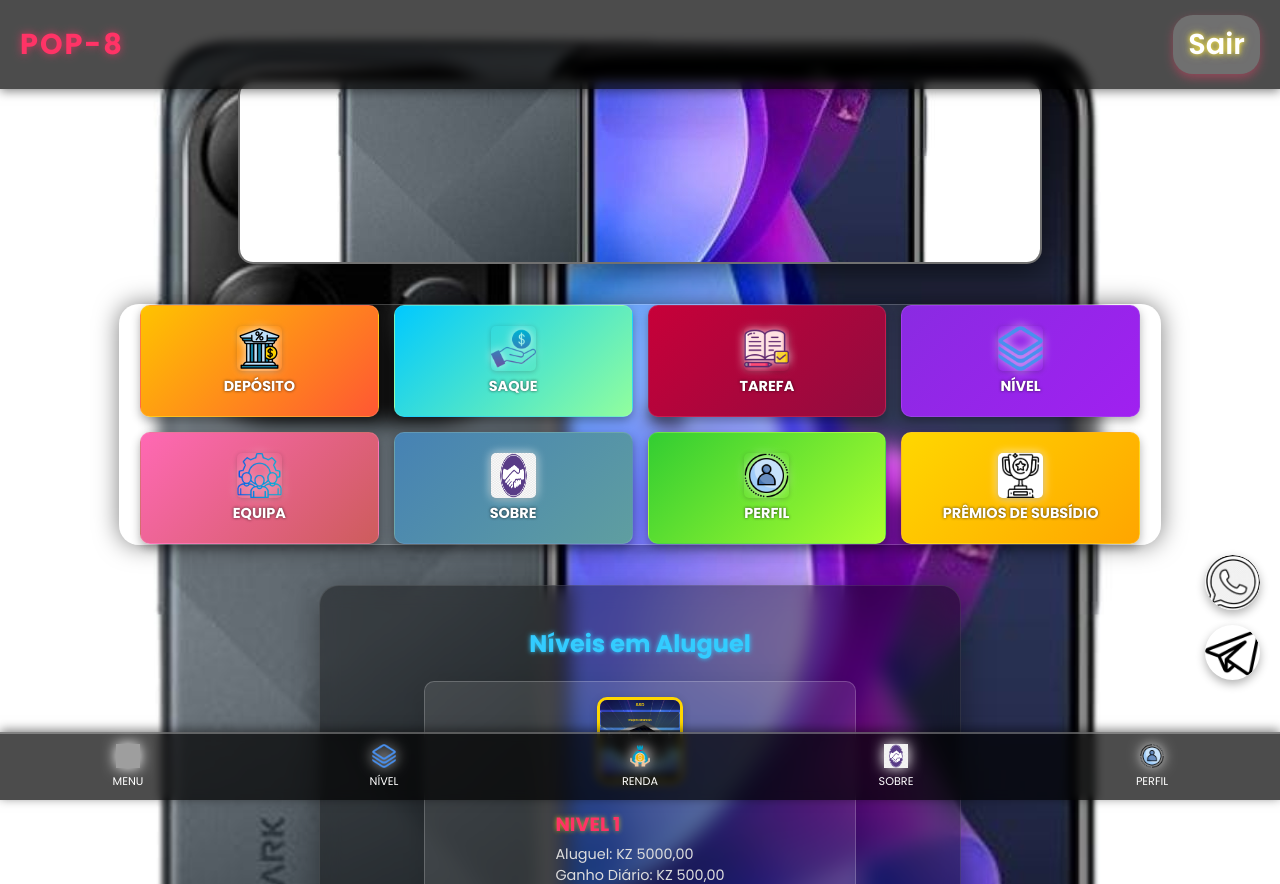
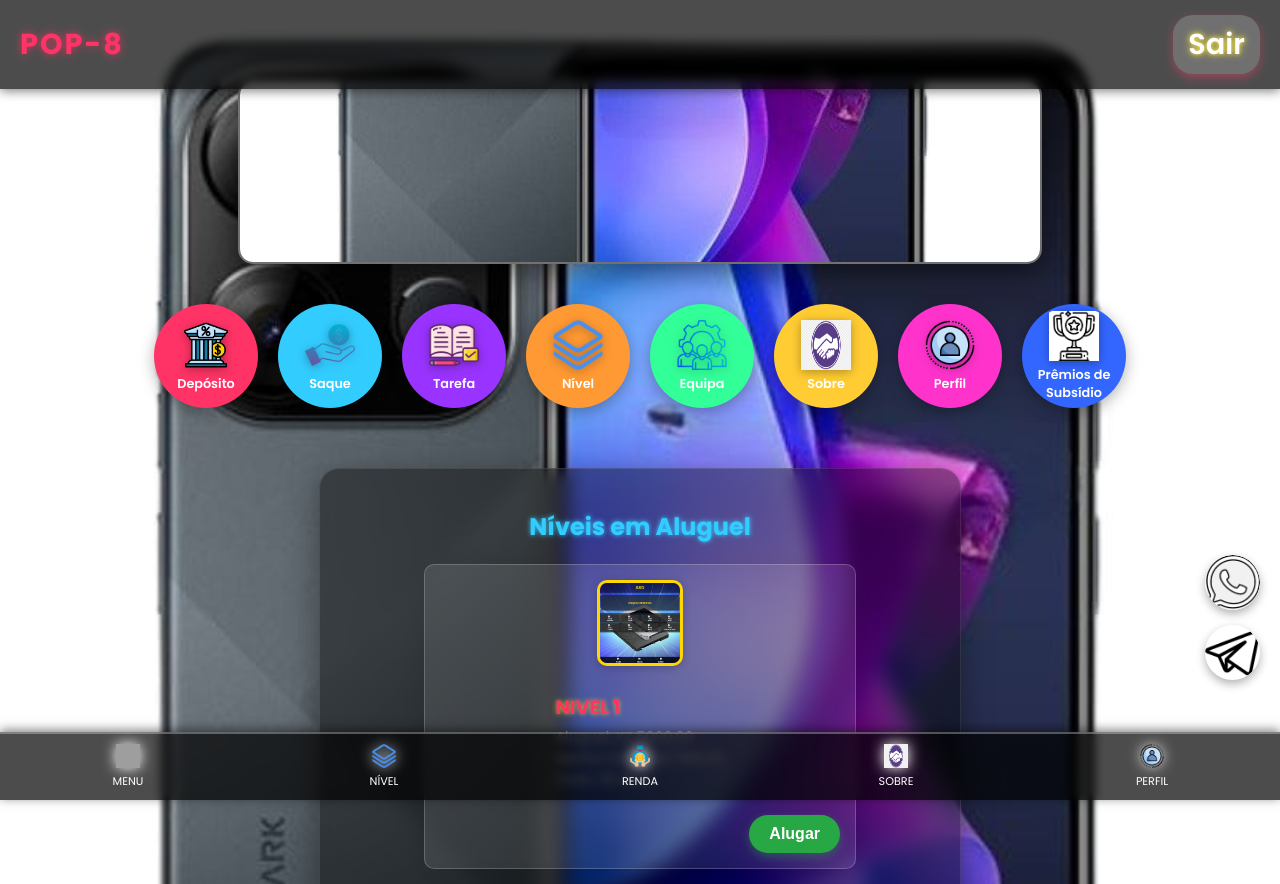
Before and after one commit to JoelCaquene/pop-8, a Django app: page /menu/ in a window 1280 px wide. Shown: the top 884 px of the page. Run offline with Django 5.2, Linux system fonts and the light colour scheme; a user stored in the database is signed in; data comes from the database, SQL or seed files in the repository; grey boxes are pictures that could not be loaded.

Commit message:
feat: design do menu alterado com botoes redondos e efeitos

```diff
--- a/plataforma/static/plataforma/css/menu.css
+++ b/plataforma/static/plataforma/css/menu.css
@@ -75,20 +75,26 @@
 }
 
 .grid-container {
-    display: grid;
-    grid-template-columns: repeat(auto-fit, minmax(100px, 1fr)); /* Botões se ajustam */
-    gap: 15px; /* Espaçamento entre os botões */
+    display: flex; /* Alterado para flexbox para um layout mais fluído e não agrupado */
+    flex-wrap: wrap;
+    justify-content: center; /* Centraliza os itens */
+    gap: 20px; /* Espaçamento entre os botões */
     width: 95%;
-    max-width: 600px;
+    max-width: 700px;
     margin: 20px auto;
     padding: 20px;
-    background: rgba(255, 255, 255, 0.05); /* Fundo sutil para o grid */
+    background: rgba(255, 255, 255, 0.05);
     border-radius: 20px;
     backdrop-filter: blur(8px);
     box-shadow: 0 0 25px rgba(0, 0, 0, 0.5);
     border: 1px solid rgba(255, 255, 255, 0.2);
 }
 
+/* -------------------------------------
+   * ESTILO DOS BOTÕES (ITENS DO MENU) *
+   * REDONDO, CORES ÚNICAS E EFEITOS *
+   -------------------------------------
+*/
 .grid-item {
     display: flex;
     flex-direction: column;
@@ -96,37 +102,62 @@
     justify-content: center;
     text-decoration: none;
     color: white;
-    padding: 15px 10px;
-    border-radius: 15px;
-    transition: transform 0.3s ease, box-shadow 0.3s ease, background-image 0.5s ease;
-    background-image: linear-gradient(135deg, rgba(70, 0, 150, 0.8), rgba(0, 70, 150, 0.8)); /* Gradiente padrão */
-    box-shadow: 0 5px 15px rgba(0, 0, 0, 0.3);
-    border: 1px solid rgba(255, 255, 255, 0.1);
-    font-size: 0.9em; /* Tamanho da fonte menor para se adaptar */
-    min-height: 80px; /* Altura mínima para os botões */
+    width: 100px; /* Largura fixa para tornar o botão quadrado */
+    height: 100px; /* Altura fixa para tornar o botão quadrado */
+    border-radius: 50%; /* Torna o botão um círculo perfeito */
+    transition: transform 0.3s ease, box-shadow 0.3s ease;
+    box-shadow: 0 5px 15px rgba(0, 0, 0, 0.5);
+    border: 2px solid transparent;
+    font-size: 0.9em;
 }
 
-/* Cores específicas para cada botão (ajuste conforme necessário) */
-.grid-item:nth-child(1) { background-image: linear-gradient(135deg, #FFC300, #FF5733); } /* Depósito */
-.grid-item:nth-child(2) { background-image: linear-gradient(135deg, #00C9FF, #92FE9D); } /* Saque */
-.grid-item:nth-child(3) { background-image: linear-gradient(135deg, #C70039, #900C3F); } /* Tarefa */
-.grid-item:nth-child(4) { background-image: linear-gradient(135deg, #8A2BE2, #A020F0); } /* Nível */
-.grid-item:nth-child(5) { background-image: linear-gradient(135deg, #FF69B4, #CD5C5C); } /* Equipa */
-.grid-item:nth-child(6) { background-image: linear-gradient(135deg, #4682B4, #5F9EA0); } /* Sobre */
-.grid-item:nth-child(7) { background-image: linear-gradient(135deg, #32CD32, #ADFF2F); } /* Perfil */
-.grid-item:nth-child(8) { background-image: linear-gradient(135deg, #FFD700, #FFA500); } /* Roleta da Sorte */
-
-
+/* Efeito de brilho ao passar o mouse */
 .grid-item:hover {
-    transform: translateY(-5px) scale(1.05); /* Efeito de elevação e zoom */
-    box-shadow: 0 10px 25px rgba(0, 0, 0, 0.5), 0 0 30px rgba(255, 255, 255, 0.4); /* Sombra mais intensa */
+    transform: translateY(-5px) scale(1.1); /* Efeito de elevação e zoom mais pronunciado */
+    border-color: #fff; /* Borda branca para destacar */
+    box-shadow: 0 0 20px var(--neon-color), 0 0 40px var(--neon-color); /* Efeito de neon */
 }
 
+/* Cores específicas para cada botão */
+.grid-item:nth-child(1) {
+    background-color: #ff5733; /* Laranja */
+    --neon-color: #ff5733;
+}
+.grid-item:nth-child(2) {
+    background-color: #33aaff; /* Azul claro */
+    --neon-color: #33aaff;
+}
+.grid-item:nth-child(3) {
+    background-color: #9933ff; /* Roxo */
+    --neon-color: #9933ff;
+}
+.grid-item:nth-child(4) {
+    background-color: #ff9933; /* Laranja pastel */
+    --neon-color: #ff9933;
+}
+.grid-item:nth-child(5) {
+    background-color: #33ff99; /* Verde-água */
+    --neon-color: #33ff99;
+}
+.grid-item:nth-child(6) {
+    background-color: #ffcc00; /* Amarelo */
+    --neon-color: #ffcc00;
+}
+.grid-item:nth-child(7) {
+    background-color: #cc33ff; /* Rosa/roxo */
+    --neon-color: #cc33ff;
+}
+.grid-item:nth-child(8) {
+    background-color: #3366ff; /* Azul escuro */
+    --neon-color: #3366ff;
+}
+
+/* Ícones e texto dentro dos botões */
 .grid-item img {
-    width: 40px; /* Tamanho do ícone */
+    width: 40px;
     height: 40px;
     margin-bottom: 8px;
-    filter: drop-shadow(0 0 5px rgba(255, 255, 255, 0.8)); /* Sombra para os ícones */
+    filter: drop-shadow(0 0 5px rgba(0, 0, 0, 0.8));
 }
 
 .grid-item span {
--- a/plataforma/templates/plataforma/menu.html
+++ b/plataforma/templates/plataforma/menu.html
@@ -104,24 +96,25 @@
             height: 100%;
             background-size: cover;
             background-position: center;
-            transition: background-image 1s ease-in-out; /* Transição suave */
+            transition: background-image 1s ease-in-out;
         }
 
-        .grid-container {
-            display: grid;
-            /* AJUSTE PARA 4 BOTÕES POR LINHA EM TELAS MAIORES */
-            grid-template-columns: repeat(4, 1fr);
-            gap: 10px; /* Reduzi o gap para caber 4 itens */
-            padding: 0 10px; /* Padding ajustado */
+        /* -----------------------------
+        * NOVO ESTILO PARA O MENU *
+        -----------------------------
+        */
+        .menu-container {
+            display: flex;
+            flex-wrap: wrap;
+            justify-content: center;
+            gap: 20px; /* Aumentei o espaço para os botões ficarem mais separados */
+            padding: 20px;
             width: 100%;
-            max-width: 960px; /* Aumentei o max-width para acomodar 4 colunas */
+            max-width: 1000px;
             margin-bottom: 20px;
         }
 
-        .grid-item {
-            background: linear-gradient(135deg, rgba(var(--bg-r, 30), var(--bg-g, 30), var(--bg-b, 50), 0.7), rgba(var(--bg-r-light, 60), var(--bg-g-light, 60), var(--bg-b-light, 90), 0.7));
-            border-radius: 10px; /* Borda um pouco menos arredondada para espaços menores */
-            padding: 5px; /* Reduzi o padding para os botões serem menores */
+        .menu-item {
             display: flex;
             flex-direction: column;
             align-items: center;
@@ -130,38 +123,59 @@
             color: var(--cor-texto);
             font-weight: 600;
             transition: all 0.3s ease;
-            box-shadow: 0 4px 10px rgba(0, 0, 0, 0.3);
-            border: 1px solid rgba(255, 255, 255, 0.1);
-            backdrop-filter: blur(5px);
-            min-height: 70px; /* Altura mínima reduzida para botões menores */
-            font-size: 0.7rem; /* Tamanho da fonte ajustado para caber mais texto */
+            width: 100px; /* Largura fixa para os botões */
+            height: 100px; /* Altura fixa para os botões */
+            border-radius: 50%; /* Torna o botão redondo */
+            border: 2px solid transparent;
+            box-shadow: 0 4px 15px rgba(0, 0, 0, 0.3);
+            position: relative;
+            overflow: hidden; /* Garante que o brilho não vaze */
+            font-size: 0.8rem;
         }
 
-        .grid-item:hover {
-            transform: translateY(-3px) scale(1.02); /* Efeito de hover mais sutil */
-            box-shadow: 0 6px 15px rgba(var(--bg-r, 30), var(--bg-g, 30), var(--bg-b, 50), 0.7);
-            border-color: var(--cor-secundaria); /* Mudei para secundária para variar */
+        .menu-item::before {
+            content: '';
+            position: absolute;
+            top: -50%;
+            left: -50%;
+            width: 200%;
+            height: 200%;
+            background: radial-gradient(circle, rgba(255, 255, 255, 0.1) 0%, rgba(255, 255, 255, 0) 70%);
+            transform: rotate(45deg);
+            opacity: 0;
+            transition: opacity 0.5s ease;
         }
 
-        .grid-item img {
-            width: 35px; /* Tamanho do ícone ajustado para 4 por linha */
-            height: 35px;
-            margin-bottom: 3px; /* Margem ajustada */
-            border-radius: 5px; /* Suaviza as bordas dos ícones */
-            box-shadow: 0 1px 5px rgba(0, 0, 0, 0.2);
+        .menu-item:hover::before {
+            opacity: 1;
         }
 
-        /* Cores individuais para os itens do grid (usando variáveis CSS) */
-        /* Mantendo as cores que você gostou */
-        .grid-item:nth-child(1) { --bg-r: 255; --bg-g: 51; --bg-b: 102; --bg-r-light: 255; --bg-g-light: 102; --bg-b-light: 153;} /* Deposito - Rosa */
-        .grid-item:nth-child(2) { --bg-r: 51; --bg-g: 204; --bg-b: 255; --bg-r-light: 102; --bg-g-light: 224; --bg-b-light: 255;} /* Saque - Azul */
-        .grid-item:nth-child(3) { --bg-r: 153; --bg-g: 51; --bg-b: 255; --bg-r-light: 183; --bg-g-light: 102; --bg-b-light: 255;} /* Tarefa - Roxo */
-        .grid-item:nth-child(4) { --bg-r: 255; --bg-g: 153; --bg-b: 51; --bg-r-light: 255; --bg-g-light: 173; --bg-b-light: 102;} /* Nivel - Laranja */
-        .grid-item:nth-child(5) { --bg-r: 51; --bg-g: 255; --bg-b: 153; --bg-r-light: 102; --bg-g-light: 255; --bg-b-light: 183;} /* Equipa - Verde Água */
-        .grid-item:nth-child(6) { --bg-r: 255; --bg-g: 204; --bg-b: 51; --bg-r-light: 255; --bg-g-light: 224; --bg-b-light: 102;} /* Sobre - Amarelo */
-        .grid-item:nth-child(7) { --bg-r: 255; --bg-g: 51; --bg-b: 204; --bg-r-light: 255; --bg-g-light: 102; --bg-b-light: 224;} /* Perfil - Pink */
-        .grid-item:nth-child(8) { --bg-r: 51; --bg-g: 102; --bg-b: 255; --bg-r-light: 102; --bg-g-light: 153; --bg-b-light: 255;} /* Prêmios de Subsídio - Azul Escuro */
+        .menu-item:hover {
+            transform: scale(1.1); /* Efeito de zoom no hover */
+            border-color: #ffffff; /* Borda branca sutil no hover */
+            box-shadow: 0 0 20px var(--item-color); /* Efeito de brilho */
+        }
 
+        .menu-item img {
+            width: 50px; /* Ícones maiores para o novo layout */
+            height: 50px;
+            margin-bottom: 5px;
+            filter: drop-shadow(0 2px 5px rgba(0, 0, 0, 0.3)); /* Sombra para os ícones */
+        }
+
+        /* Cores sólidas para cada botão */
+        .menu-item.deposit { background-color: #ff3366; --item-color: #ff3366; } /* Rosa */
+        .menu-item.withdraw { background-color: #33ccff; --item-color: #33ccff; } /* Azul */
+        .menu-item.task { background-color: #9933ff; --item-color: #9933ff; } /* Roxo */
+        .menu-item.level { background-color: #ff9933; --item-color: #ff9933; } /* Laranja */
+        .menu-item.team { background-color: #33ff99; --item-color: #33ff99; } /* Verde Água */
+        .menu-item.about { background-color: #ffcc33; --item-color: #ffcc33; } /* Amarelo */
+        .menu-item.profile { background-color: #ff33cc; --item-color: #ff33cc; } /* Pink */
+        .menu-item.awards { background-color: #3366ff; --item-color: #3366ff; } /* Azul Escuro */
+        /* -----------------------------
+        * FIM DO NOVO ESTILO *
+        -----------------------------
+        */
 
         .levels-container {
             width: 90%;
@@ -350,53 +360,15 @@
                 font-size: 0.7rem;
             }
             .carousel-container {
-                height: 120px; /* Carrossel menor */
+                height: 120px;
             }
             .social-buttons-container {
-                bottom: 80px; /* Posição ajustada */
+                bottom: 80px;
                 right: 5px;
             }
             .social-btn {
                 width: 40px;
                 height: 40px;
-            }
-        }
-
-        @media (min-width: 601px) and (max-width: 768px) { /* Para tablets em modo retrato */
-            .grid-container {
-                grid-template-columns: repeat(4, 1fr); /* 4 itens por linha em tablets menores */
-                gap: 8px;
-                padding: 0 8px;
-            }
-            .grid-item {
-                padding: 8px;
-                min-height: 70px;
-                font-size: 0.75rem;
-            }
-            .grid-item img {
-                width: 35px;
-                height: 35px;
-                margin-bottom: 4px;
-            }
-        }
-
-        /* Para telas maiores (desktops) */
-        @media (min-width: 769px) {
-            .grid-container {
-                grid-template-columns: repeat(4, 1fr); /* 4 itens por linha em telas maiores */
-                gap: 15px; /* Um pouco mais de espaço */
-                padding: 0 20px;
-                max-width: 1000px; /* Largura máxima maior */
-            }
-            .grid-item {
-                padding: 10px;
-                min-height: 90px;
-                font-size: 0.9rem;
-            }
-            .grid-item img {
-                width: 45px;
-                height: 45px;
-                margin-bottom: 5px;
             }
         }
     </style>
@@ -411,36 +383,36 @@
         <div id="image-carousel"></div>
     </div>
 
-    <div class="grid-container">
-        <a href="{% url 'deposito' %}" class="grid-item">
+    <div class="menu-container">
+        <a href="{% url 'deposito' %}" class="menu-item deposit">
             <img src="{% static 'plataforma/images/icon_deposito.png' %}" alt="Depósito">
             <span>Depósito</span>
         </a>
-        <a href="{% url 'saque' %}" class="grid-item">
+        <a href="{% url 'saque' %}" class="menu-item withdraw">
             <img src="{% static 'plataforma/images/icon_saque.png' %}" alt="Saque">
             <span>Saque</span>
         </a>
-        <a href="{% url 'tarefa' %}" class="grid-item">
+        <a href="{% url 'tarefa' %}" class="menu-item task">
             <img src="{% static 'plataforma/images/icon_tarefa.png' %}" alt="Tarefa">
             <span>Tarefa</span>
         </a>
-        <a href="{% url 'nivel' %}" class="grid-item">
+        <a href="{% url 'nivel' %}" class="menu-item level">
             <img src="{% static 'plataforma/images/icon_nivel.png' %}" alt="Nível">
             <span>Nível</span>
         </a>
-        <a href="{% url 'equipa' %}" class="grid-item">
+        <a href="{% url 'equipa' %}" class="menu-item team">
             <img src="{% static 'plataforma/images/icon_equipa.png' %}" alt="Equipa">
             <span>Equipa</span>
         </a>
-        <a href="{% url 'sobre' %}" class="grid-item">
+        <a href="{% url 'sobre' %}" class="menu-item about">
             <img src="{% static 'plataforma/images/icon_sobre.png' %}" alt="Sobre">
             <span>Sobre</span>
         </a>
-        <a href="{% url 'perfil' %}" class="grid-item">
+        <a href="{% url 'perfil' %}" class="menu-item profile">
             <img src="{% static 'plataforma/images/icon_perfil.png' %}" alt="Perfil">
             <span>Perfil</span>
         </a>
-        <a href="{% url 'premios_subsidios' %}" class="grid-item">
+        <a href="{% url 'premios_subsidios' %}" class="menu-item awards">
             <img src="{% static 'plataforma/images/icon_premios.png' %}" alt="Prêmios de Subsídio">
             <span>Prêmios de Subsídio</span>
         </a>
```
Also changed, not shown: other parts of plataforma/static/plataforma/css/menu.css (+32 -29 lines), other parts of plataforma/templates/plataforma/menu.html (+37 -52 lines).
